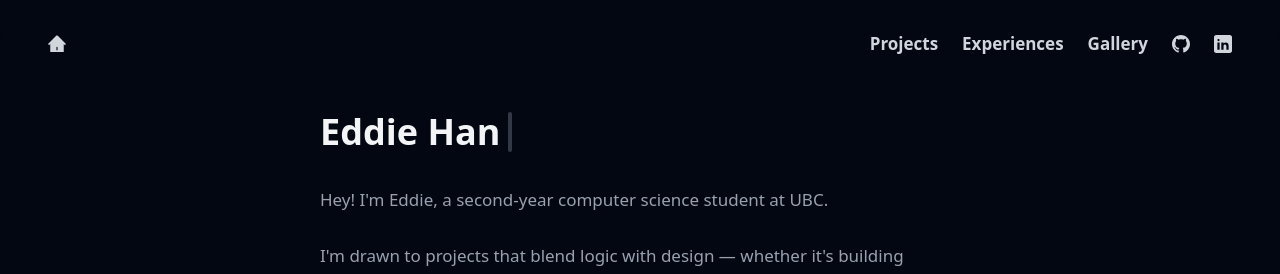
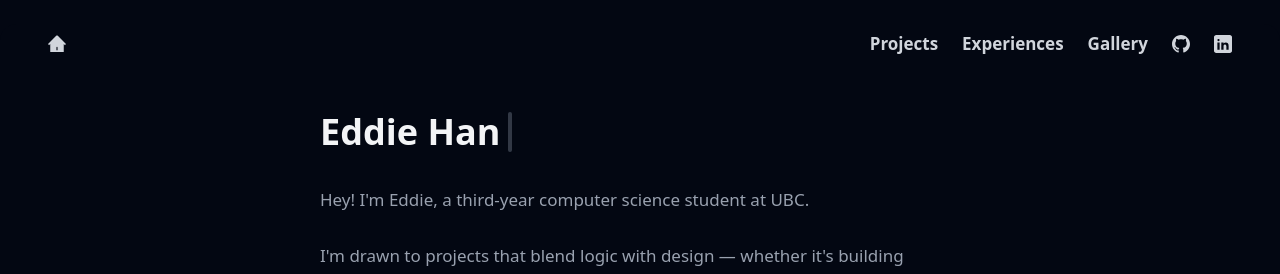
Before and after one commit to Eddiehann/personal-site, a Next.js app: page / in a window 1280 px wide. Shown: the top 274 px of the page. Built offline with nearby package versions, Linux system fonts and the light colour scheme.

Commit message:
Update home page

```diff
--- a/app/page.tsx
+++ b/app/page.tsx
@@ -26,7 +26,7 @@ export default function Home() {
 
       <div className="grid gap-6 fade-up font-normal">
         <section>
-          Hey! I&apos;m Eddie, a second-year computer science student at UBC.
+          Hey! I&apos;m Eddie, a third-year computer science student at UBC.
         </section>
 
         <section>
--- a/app/projects/page.tsx
+++ b/app/projects/page.tsx
@@ -44,7 +44,7 @@ const projects = [
     desc: 'Roguelike Puzzle Game',
     detail: [
       "- Roguelike puzzle game developed in Python using Pygame",
-      "- Developed character movement mechanics with four directions controlled via keyboard inputs",
+      "- Developed four-directional character movement mechanics controlled via keyboard inputs",
       "- Implemented dynamic obstacles and collectible items"
     ],
   },
```
